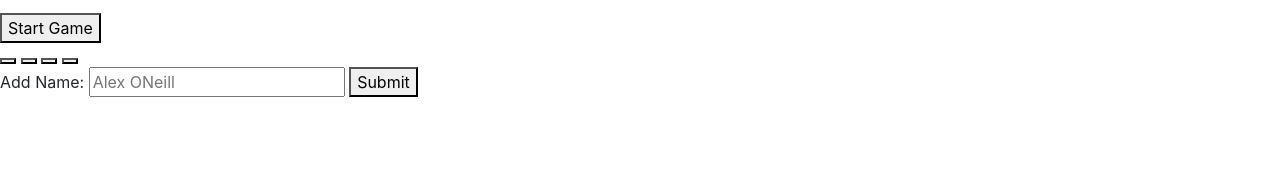
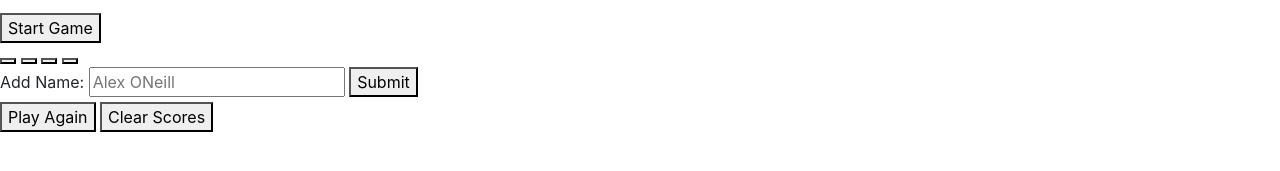
Before and after one commit to alexoneill561/Code-Quiz, a plain HTML site: page index.html in a window 1280 px wide. Shown: the part 227-398 px from the top of the page. Drawn offline with nearby package versions, Linux system fonts and the light colour scheme.

Commit message:
new updates towards html on code

```diff
--- a/index.html
+++ b/index.html
@@ -39,6 +39,11 @@
         <div id="answer-message"></div>
     </div>
 
+    <div id="endGameBtns">
+        <button id="playAgain" onclick="replayQuiz()">Play Again</button>
+        <button id="clearLastScore" onclick="clearScore()">Clear Scores</button>
+    </div>
+
     <script src="script.js" type="text/javascript"></script>
 </body>
 </html>
```
